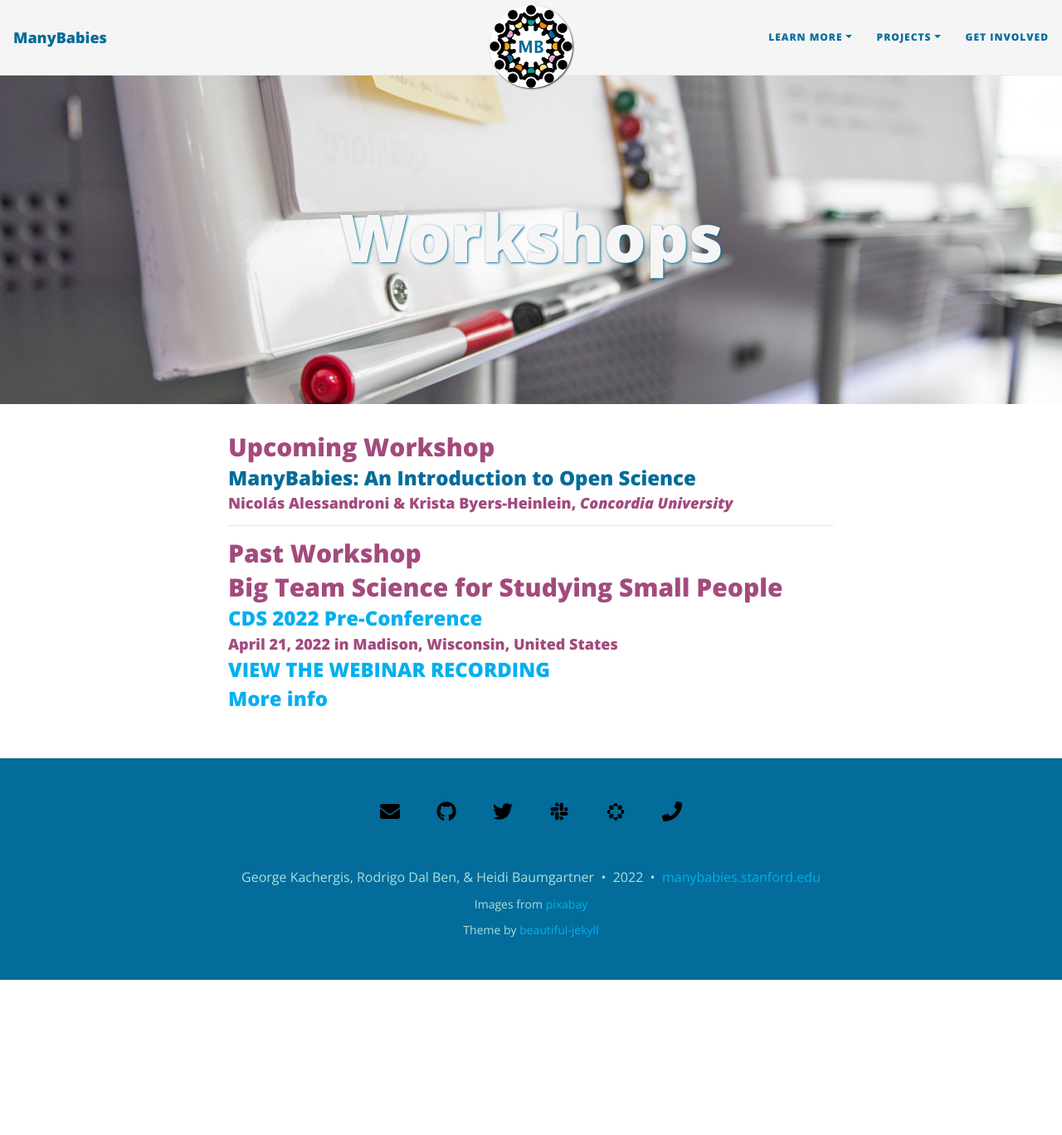
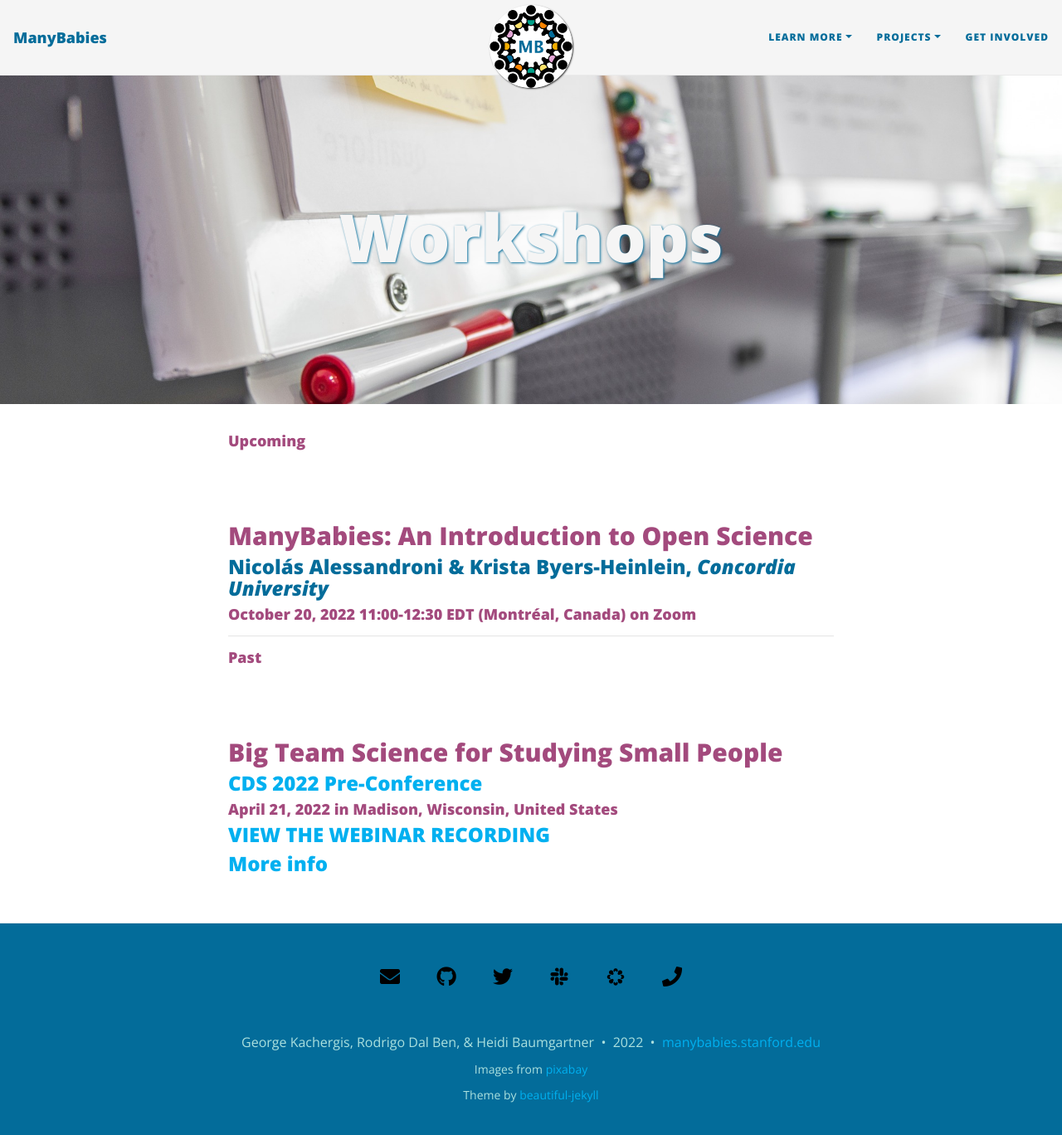
Before and after one commit to manybabies/manybabies.github.io, a Jekyll site: the page built from workshops.md, in a window 1280 px wide and 1380 px high. Shown: the top 1368 px of the window at 83% size. Built offline with Jekyll 4.4.1, drawn with Linux system fonts in a browser that asks for light colours; nearby versions of some CDN libraries; some web fonts are replaced.

Commit message:
Update workshops.md

```diff
--- a/workshops.md
+++ b/workshops.md
@@ -4,18 +4,19 @@
 cover-img: /assets/img/workshop.jpg
 ---
 
-## Upcoming Workshop
+#### Upcoming
+<br>
 
-### ManyBabies: An Introduction to Open Science
-#### Nicolás Alessandroni & Krista Byers-Heinlein, *Concordia University*
-
+## ManyBabies: An Introduction to Open Science
+### Nicolás Alessandroni & Krista Byers-Heinlein, *Concordia University*
+#### October 20, 2022 11:00-12:30 EDT (Montréal, Canada) on Zoom
 
 
 
 ***
 
-## Past Workshop
-
+#### Past
+<br>
 
 ## Big Team Science for Studying Small People
 ### [CDS 2022 Pre-Conference](https://cogdevsoc.org/pre-conference-workshops-2/)
```
